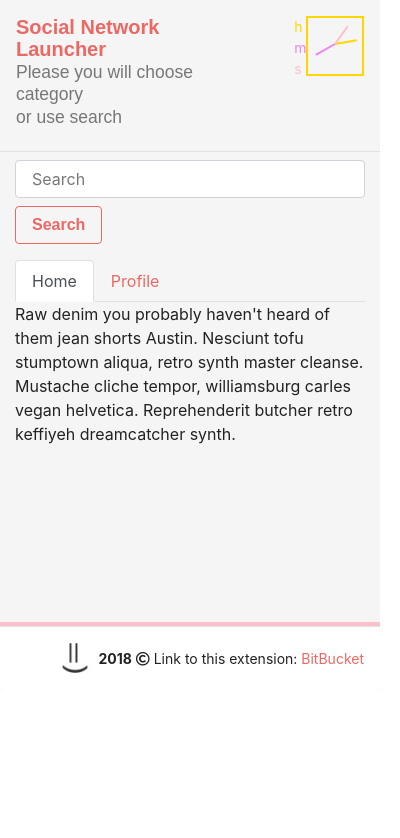
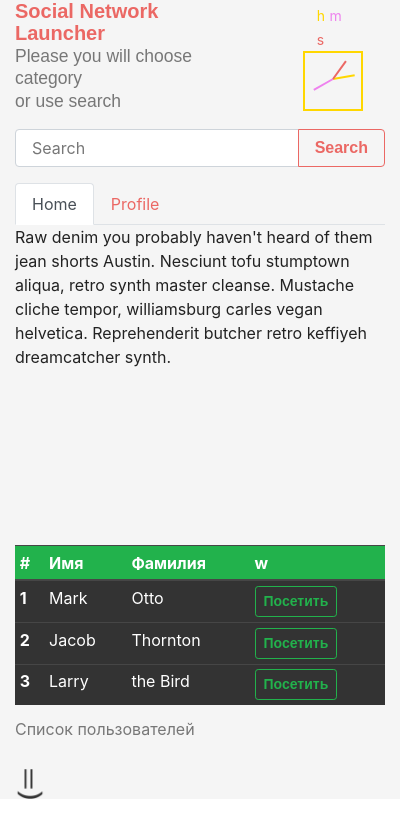
Before and after one commit to ProUnebit/-Google-Ext.-SocNetLauncher, a browser extension: page popup.html in a window 400 px wide. Drawn offline with nearby package versions, Linux system fonts and the light colour scheme; a web font is replaced by a local one.

Commit message:
try fix "Refused to execute inline script because it violates the following Content Security Policy  directive: "script-src 'self' chrome-extension-resource:"."

```diff
--- a/css/_vars.css
+++ b/css/_vars.css
@@ -1,4 +1,6 @@
 :root {
     --main-color: #eb6864;
     --main-color-2: #4b367c;
+    --main-bg-color: #f5f5f5;
+    --main-bg-color-2: #222222;
 }
--- a/popup.html
+++ b/popup.html
@@ -2,19 +2,19 @@
 <html lang="en">
 <head>
     <meta charset="UTF-8">
-    <meta name="viewport" content="width=device-width, initial-scale=1.0">
+    <meta name="viewport" content="width=device-width, initial-scale=1.0, shrink-to-fit=no">
     <title>SocNetLauncher</title>
-    <link rel="stylesheet" href="./css/_vars.css">
     <link rel="stylesheet" href="https://bootswatch.com/4/journal/bootstrap.min.css">
     <link rel="stylesheet" href="https://use.fontawesome.com/releases/v5.0.10/css/all.css" integrity="sha384-+d0P83n9kaQMCwj8F4RJB66tzIwOKmrdb46+porD/OvrJ+37WqIM7UoBtwHO6Nlg" crossorigin="anonymous">
+    <link rel="stylesheet" href="css/_vars.css">
 </head>
 
 <style>
 .wrapper {
-    width: 380px;
+    width: 400px;
     min-height: 400px;
     overflow-x: hidden;
-    background-color: whitesmoke;
+    background-color: var(--main-bg-color);
 }
 
 .modal-header {
@@ -24,6 +24,7 @@
 
 .clock-init {
     list-style: none;
+    margin: 0 35px;
 }
 
 .clock-h {
@@ -35,7 +36,7 @@
 }
 
 .clock-s {
-    color: pink;
+    color: var(--main-color);
 }
 
 .clock {
@@ -43,7 +44,7 @@
   height: 60px;
   border: 2px solid gold;
   position: relative;
-  margin: 0 auto;
+  margin: auto;
 }
 
 .clock-figure {
@@ -75,7 +76,7 @@
 }
 
 .hand:nth-child(3) {
-    background: pink;
+    background: var(--main-color);
 }
 
 .modal-main-section {
@@ -88,15 +89,114 @@
     background-color: white;
 }
 
-.modal-footer > img {
-    width: 30px;
-    height: 30px;
+body {
+    /* box-sizing: content-box; */
 }
+
+.col {
+    /* border: 1px solid pink; */
+}
+
+.container-fluid {
+    /* border: 2px solid var(--main-color); */
+
+}
+
+.container-fluid h5 {
+    color: var(--main-color);
+    cursor: default;
+}
+
 </style>
 
 <body>
+<!-- container-fluid -->
+<div class="wrapper">
+    <div class="container-fluid">
+        <div class="row">
+            <div class="col-7 align-self-center">
+                <h5>Social Network Launcher<br><small class="text-muted">Please you will choose category <br>or use search</small></h5>
+            </div>
+            <div class="col-4 align-self-center offset-1">
+                <ul class="clock-init list-inline md-0">
+                    <small><li class="clock-h list-inline-item">h</li></small>
+                    <small><li class="clock-m list-inline-item">m</li></small>
+                    <small><li class="clock-s list-inline-item">s</li></small>
+                </ul>
+                <div class="clock" style="margin-bottom: 5px;">
+                  <div class="clock-figure">
+                    <div class="hand h-hand"></div>
+                    <div class="hand m-hand"></div>
+                    <div class="hand s-hand"></div>
+                  </div>
+                </div>
+            </div>
+            <div class="w-100"></div>
+            <div class="col">
+                <div class="input-group mb-3" style="margin-top: 10px;">
+                    <input class="form-control mr-sm-1" placeholder="Search" aria-label="Search" type="text">
+                        <div class="input-group-append">
+                            <button class="btn btn-outline-primary" type="button">Search</button>
+                        </div>
+                    <!-- <button class="btn btn-outline-primary my-2 my-sm-0" type="submit">Search</button> -->
+                </div>
+            </div>
+            <div class="w-100"></div>
+            <div class="col">
+                <ul class="nav nav-tabs">
+                    <li class="nav-item">
+                        <a class="nav-link active" data-toggle="tab" href="#home">Home</a>
+                    </li>
+                    <li class="nav-item">
+                        <a class="nav-link" data-toggle="tab" href="#profile">Profile</a>
+                    </li>
+                </ul>
+                <div id="myTabContent" class="tsab-content">
+                    <div class="tab-pane fade show active" id="home">
+                        <p>Raw denim you probably haven't heard of them jean shorts Austin. Nesciunt tofu stumptown aliqua, retro synth master cleanse. Mustache cliche tempor, williamsburg carles vegan helvetica. Reprehenderit butcher retro keffiyeh dreamcatcher synth.</p>
+                    </div>
+                    <div class="tab-pane fade" id="profile">
+                        <p>Food truck fixie locavore, accusamus mcsweeney's marfa nulla single-origin coffee squid. Exercitation +1 labore velit, blog sartorial PBR leggings next level wes anderson artisan four loko farm-to-table craft beer twee. Qui photo booth letterpress.</p>
+                    </div>
+                </div>
+            </div>
+        </div>
+        <table class="table table-sm table-dark table-hover">
+            <caption>Список пользователей</caption>
+            <thead>
+                <tr class="bg-success">
+                    <th scope="col">#</th>
+                    <th scope="col">Имя</th>
+                    <th scope="col">Фамилия</th>
+                    <th scope="col">w</th>
+                </tr>
+            </thead>
+            <tbody>
+                <tr>
+                    <th scope="row">1</th>
+                    <td>Mark</td>
+                    <td>Otto</td>
+                    <td><a href="#" role="button" class="btn btn-sm btn-outline-success">Посетить</a></td>
+                </tr>
+                <tr>
+                    <th scope="row">2</th>
+                    <td>Jacob</td>
+                    <td>Thornton</td>
+                    <td><a href="#" role="button" class="btn btn-sm btn-outline-success">Посетить</a></td>
+                </tr>
+                <tr>
+                    <th scope="row">3</th>
+                    <td>Larry</td>
+                    <td>the Bird</td>
+                    <td><a href="#" role="button" class="btn btn-sm btn-outline-success">Посетить</a></td>
+                </tr>
+            </tbody>
+        </table>
+        <img src="icon_128.png" alt="logo" class="rounded float-left" style="width: 30px; height: 30px;">
+    </div>
+</div>
 
-<div class="wrapper">
+<!-- <div class="wrapper">
 
     <div class="modal-header">
         <h5>Social Network Launcher<br><small class="text-muted">Please you will choose category <br>or use search</small></h5>
@@ -141,9 +241,12 @@
         <img src="icon_128.png" alt="logo"><p><small><strong>2018</strong> <i class="far fa-copyright"></i> Link to this extension: <a href="https://bitbucket.org/ProUnebit/google-ext.-socnetlauncher">BitBucket</a></small></p>
     </div>
 
-</div>
+</div> -->
 
-<script src="./js/popup.js"></script>
+<script src="js/popup.js"></script>
+<script src="https://code.jquery.com/jquery-3.3.1.slim.min.js" integrity="sha384-q8i/X+965DzO0rT7abK41JStQIAqVgRVzpbzo5smXKp4YfRvH+8abtTE1Pi6jizo" crossorigin="anonymous"></script>
+<script src="https://cdnjs.cloudflare.com/ajax/libs/popper.js/1.14.3/umd/popper.min.js" integrity="sha384-ZMP7rVo3mIykV+2+9J3UJ46jBk0WLaUAdn689aCwoqbBJiSnjAK/l8WvCWPIPm49" crossorigin="anonymous"></script>
+<script src="https://stackpath.bootstrapcdn.com/bootstrap/4.1.1/js/bootstrap.min.js" integrity="sha384-smHYKdLADwkXOn1EmN1qk/HfnUcbVRZyYmZ4qpPea6sjB/pTJ0euyQp0Mk8ck+5T" crossorigin="anonymous"></script>
 
 </body>
 </html>
```
Also changed, not shown: manifest.json.
